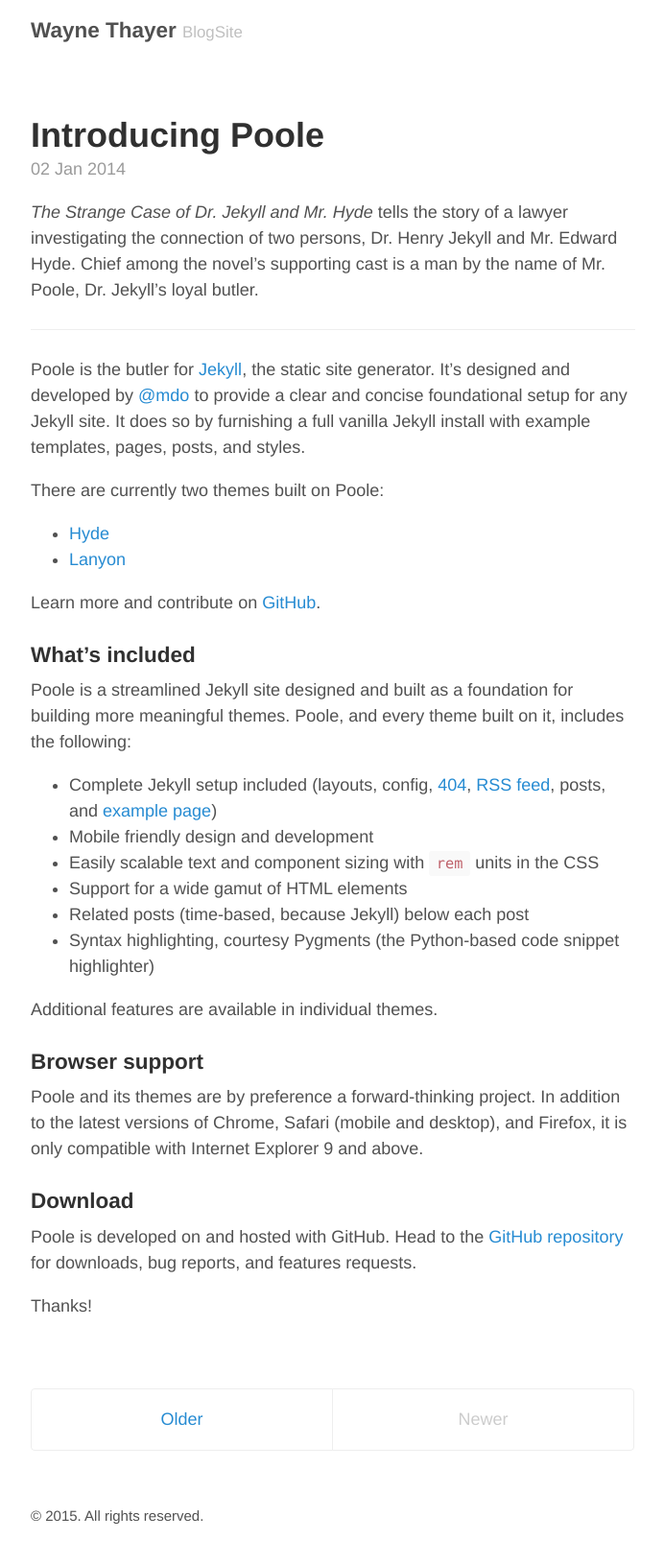
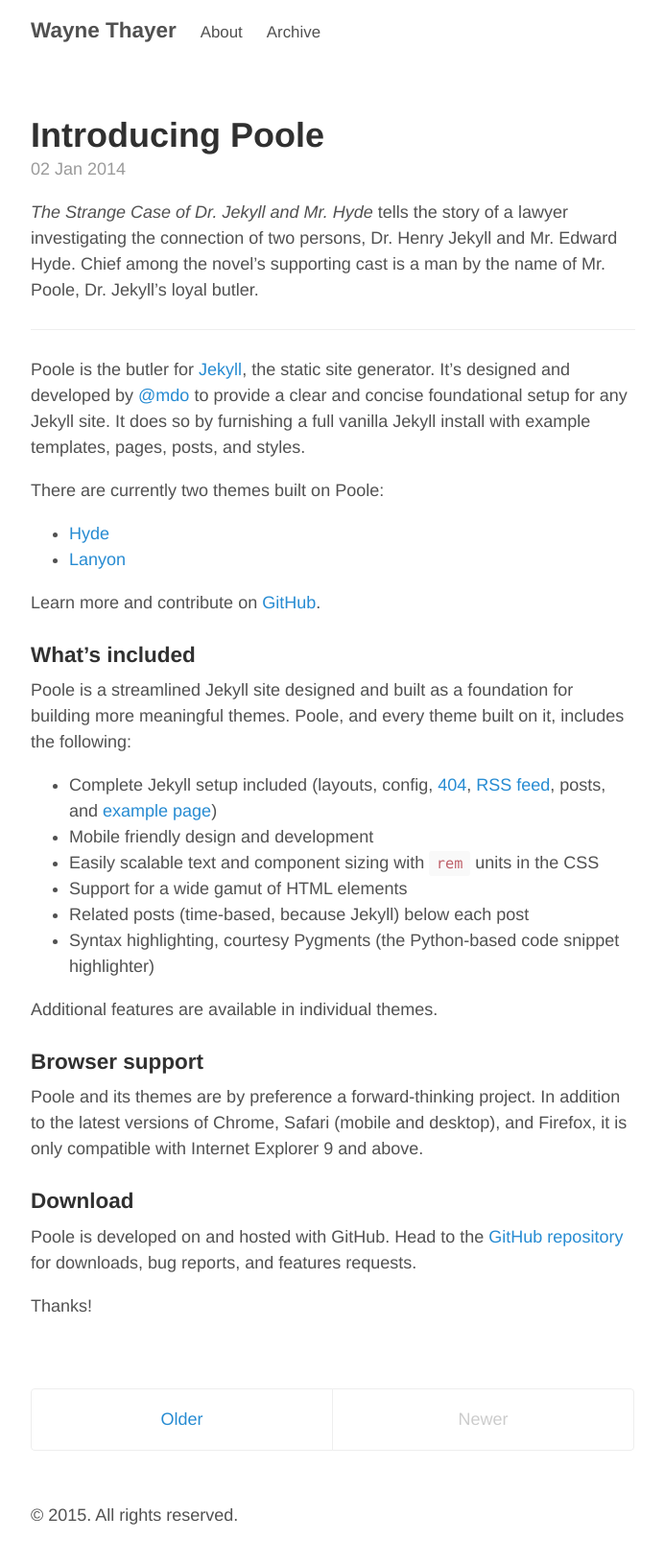
Before and after one commit to WayneThayer0/WayneThayer0.github.io, a Jekyll site: the page built from index.html, in a window 1280 px wide. Shown: the whole page at 96% size, without its empty margins (293-985 px from the left). Built offline with Jekyll 4.4.1, drawn with Linux system fonts in a browser that asks for light colours; the list of posts is cut into pages by our own code.

Commit message:
Customize1
Added refs to sub-pages and hooks for Google site stats

```diff
--- a/_layouts/default.html
+++ b/_layouts/default.html
@@ -1,27 +1,32 @@
 <!DOCTYPE html>
-<html lang="en">
+<html xmlns="http://www.w3.org/1999/xhtml" xml:lang="en" lang="en-us">
 
   {% include head.html %}
+  {% include google_analytics.html %}
 
   <body>
 
     <div class="container content">
-      <header class="masthead">
+      <div class="masthead">
         <h3 class="masthead-title">
-          <a href="{{ site.baseurl }}/" title="Home">{{ site.title }}</a>
-          <small>{{ site.tagline }}</small>
+          <a href="/" title="Home">{{ site.title }}</a>
+
+          {% for page in site.pages_list %}
+              &nbsp;&nbsp;&nbsp;<small><a href="{{ page[1]  }}">{{ page[0] }}</a></small>
+          {% endfor %}
+
         </h3>
-      </header>
+      </div>
 
-      <main>
-        {{ content }}
-      </main>
+      {{ content }}
 
-      <footer class="footer">
-        <small>
-          &copy; <time datetime="{{ site.time | date_to_xmlschema }}">{{ site.time | date: '%Y' }}</time>. All rights reserved.
-        </small>
-      </footer>
+      {% include comments.html %}
+
+      <div class="footer">
+        <p>
+          &copy; {{ site.time | date: '%Y' }}. All rights reserved.
+        </p>
+      </div>
     </div>
 
   </body>
```
